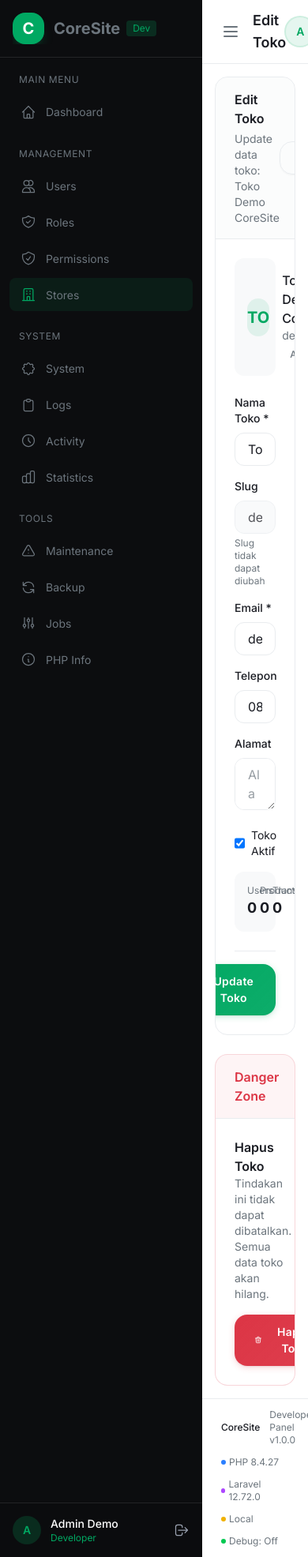
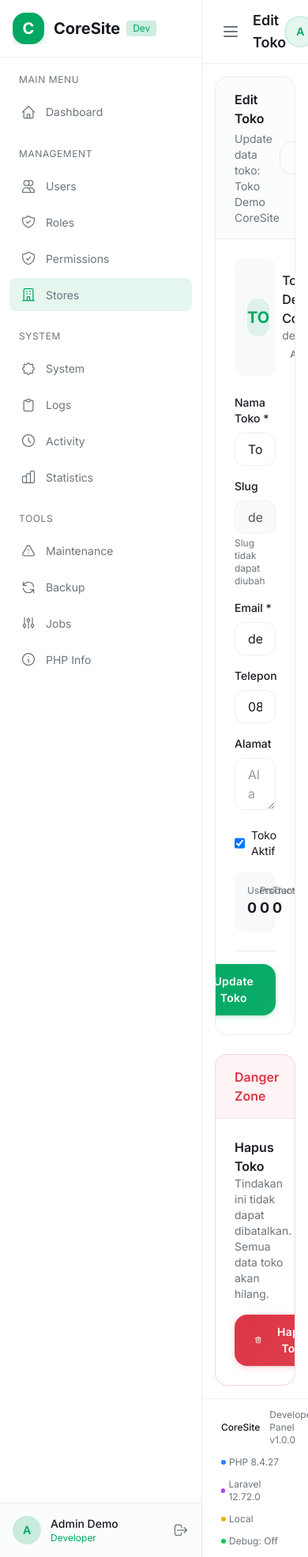
Before and after one commit to vzbotoom-jpg/CoreSite, a Laravel app: page /developer/stores/1/edit in a window 390 px wide. Shown: the whole page at 79% size. Run offline with Laravel 12, Linux system fonts and the light colour scheme; a user stored in the database is signed in; data comes from the database, SQL or seed files in the repository; tables that the repository leaves empty hold one stand-in row (values such as "Sample post"); style sheets or scripts are compiled from the project's sources; some libraries are stand-ins or nearby versions.

Commit message:
fix(store): resolve type error on settings cast and make developer sidebar theme responsive
Co-authored-by: vzbotoom-jpg <274972047+vzbotoom-jpg@users.noreply.github.com>

```diff
--- a/app/Models/Store.php
+++ b/app/Models/Store.php
@@ -70,15 +70,24 @@ class Store extends Model
      */
     public function getSettingsArrayAttribute(): array
     {
-        return $this->settings ?? [
+        $defaults = [
             'currency' => 'IDR',
             'timezone' => 'Asia/Jakarta',
             'date_format' => 'd-m-Y',
-            'notification_email' => $this->email,
+            'notification_email' => $this->email ?? '',
             'low_stock_alert_enabled' => true,
             'send_monthly_report' => true,
             'theme' => 'light',
         ];
+
+        $settings = $this->settings;
+        if (is_string($settings)) {
+            $decoded = json_decode($settings, true);
+            $settings = is_array($decoded) ? $decoded : [];
+        }
+
+        $settingsArray = is_array($settings) ? $settings : [];
+        return array_merge($defaults, $settingsArray);
     }
 
     /**
--- a/resources/views/layouts/partials/developer-sidebar.blade.php
+++ b/resources/views/layouts/partials/developer-sidebar.blade.php
@@ -1,17 +1,17 @@
 {{-- resources/views/layouts/partials/developer-sidebar.blade.php --}}
 <aside x-data="{ collapsed: false }"
-       class="relative bg-dark-bg text-white flex-shrink-0 flex flex-col transition-all duration-300 overflow-hidden h-screen"
+       class="relative bg-light-bg dark:bg-dark-bg border-r border-light-border dark:border-dark-border text-text-primary dark:text-text-dark-primary flex-shrink-0 flex flex-col transition-all duration-300 overflow-hidden h-screen"
        :class="collapsed ? 'w-20' : 'w-64'">
 
     <!-- Logo -->
-    <div class="flex items-center justify-between gap-2 p-4 border-b border-white/10 flex-shrink-0">
+    <div class="flex items-center justify-between gap-2 p-4 border-b border-light-border dark:border-dark-border flex-shrink-0">
         <a href="{{ route('developer.dashboard') }}" class="flex items-center gap-3 overflow-hidden">
             <div class="w-10 h-10 bg-accent rounded-xl flex items-center justify-center flex-shrink-0 shadow-lg shadow-accent/20">
                 <span class="text-white font-bold text-xl">C</span>
             </div>
             <div class="flex items-center gap-2 whitespace-nowrap transition-all duration-300"
                  :class="collapsed ? 'opacity-0 w-0' : 'opacity-100 w-auto'">
-                <span class="text-xl font-bold">CoreSite</span>
+                <span class="text-xl font-bold text-text-primary dark:text-text-dark-primary">CoreSite</span>
                 <span class="text-xs bg-accent/20 text-accent px-2 py-0.5 rounded">Dev</span>
             </div>
         </a>
@@ -19,8 +19,8 @@
 
     <!-- Collapse Toggle -->
     <button @click="collapsed = !collapsed"
-            class="absolute -right-3 top-[4.5rem] bg-dark-bg border border-white/10 rounded-full p-1 hover:bg-accent/20 transition z-20 hidden lg:block">
-        <svg class="w-4 h-4 text-white transition-transform duration-300"
+            class="absolute -right-3 top-[4.5rem] bg-light-bg dark:bg-dark-bg border border-light-border dark:border-dark-border rounded-full p-1 hover:bg-accent/20 transition z-20 hidden lg:block">
+        <svg class="w-4 h-4 text-text-primary dark:text-text-dark-primary transition-transform duration-300"
              :class="collapsed ? 'rotate-180' : ''"
              fill="none" stroke="currentColor" viewBox="0 0 24 24">
             <path stroke-linecap="round" stroke-linejoin="round" stroke-width="2" d="M15 19l-7-7 7-7"/>
@@ -200,7 +200,7 @@
     </nav>
 
     <!-- User Info -->
-    <div class="flex-shrink-0 p-4 border-t border-white/10 bg-dark-bg/95 backdrop-blur">
+    <div class="flex-shrink-0 p-4 border-t border-light-border dark:border-dark-border bg-light-surface/50 dark:bg-dark-surface/50 backdrop-blur">
         <div class="flex items-center gap-3" :class="collapsed ? 'justify-center' : ''">
             <div class="w-9 h-9 bg-accent/20 rounded-full flex items-center justify-center flex-shrink-0">
                 <span class="text-accent font-semibold text-sm">
@@ -209,13 +209,13 @@
             </div>
             <div class="flex-1 min-w-0 overflow-hidden whitespace-nowrap transition-all duration-300"
                  :class="collapsed ? 'opacity-0 w-0' : 'opacity-100 w-auto'">
-                <p class="text-sm font-medium text-white truncate">
+                <p class="text-sm font-medium text-text-primary dark:text-text-dark-primary truncate">
                     {{ auth()->user()->name }}
                 </p>
                 <p class="text-xs text-accent">Developer</p>
             </div>
             <button onclick="document.getElementById('logout-form-sidebar').submit()"
-                    class="text-gray-400 hover:text-white transition flex-shrink-0"
+                    class="text-text-secondary hover:text-error dark:text-text-dark-secondary dark:hover:text-error transition flex-shrink-0"
                     :class="collapsed ? 'hidden' : ''"
                     title="Logout">
                 <svg class="w-5 h-5" fill="none" stroke="currentColor" viewBox="0 0 24 24">
@@ -232,11 +232,11 @@
 <!-- Sidebar CSS -->
 <style>
 .sidebar-link {
-    @apply flex items-center gap-3 px-3 py-2.5 rounded-lg text-gray-300 hover:text-white hover:bg-white/10 transition-all duration-200 text-sm;
+    @apply flex items-center gap-3 px-3 py-2.5 rounded-lg text-text-secondary hover:text-accent hover:bg-accent/10 transition-all duration-200 text-sm dark:text-text-dark-secondary dark:hover:text-accent dark:hover:bg-accent/20;
 }
 
 .sidebar-link-active {
-    @apply text-accent bg-accent/20 shadow-lg shadow-accent/10;
+    @apply text-accent bg-accent/10 shadow-lg shadow-accent/5 dark:bg-accent/20 dark:shadow-accent/10;
 }
 
 .sidebar-link-active svg {
```
